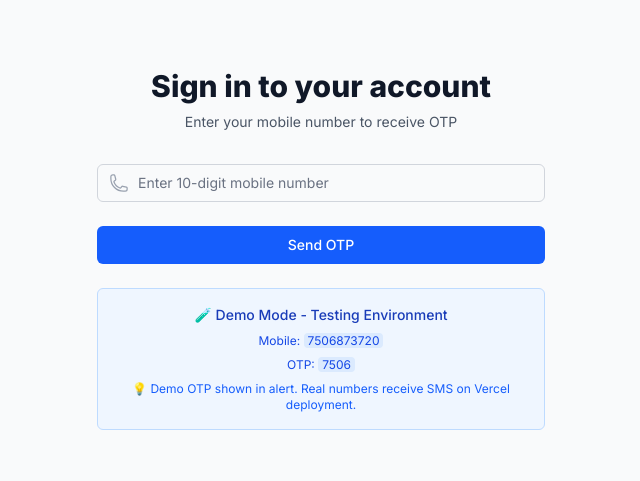
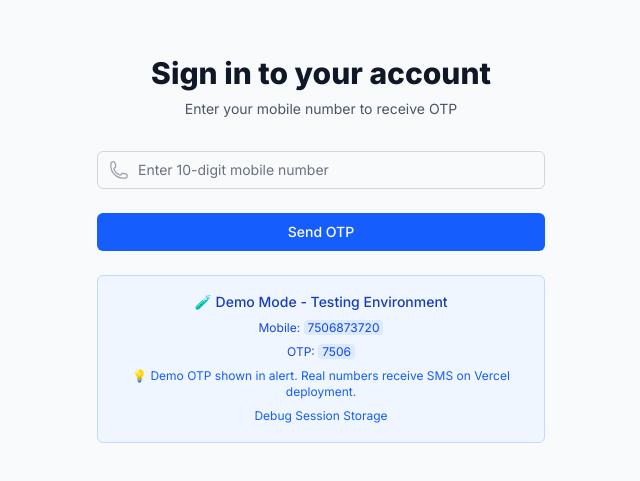
Before and after one commit to webhorsestudio/Nakoda-Partner, a Next.js app: page /login in a window 1280 px wide. Shown: the part 163-644 px from the top of the page, without its empty margins (319-959 px from the left). Built offline with nearby package versions, Linux system fonts and the light colour scheme.

Commit message:
Lgin page OTP testing

```diff
--- a/src/app/login/page.tsx
+++ b/src/app/login/page.tsx
@@ -63,10 +63,10 @@ export default function LoginPage() {
       console.log('API Response:', data);
 
       if (data.success) {
-        // For demo numbers, store the OTP returned from server
+        // For demo numbers, update the stored OTP with the demo OTP
         if (data.otp) {
           sessionStorage.setItem('otp', data.otp);
-          console.log('Demo OTP stored:', data.otp);
+          console.log('Demo OTP updated:', data.otp);
 
           // Show OTP in alert for demo numbers only
           alert(`🔐 Your Demo OTP is: ${data.otp}\n\nThis is a demo OTP. For real numbers, check your SMS.`);
@@ -106,16 +106,7 @@ export default function LoginPage() {
       // Generate OTP
       const otpValue = generateOTP();
 
-      // Store OTP in sessionStorage for verification
-      // For demo numbers, use the specific demo OTP
-      let otpToStore = otpValue;
-      if (mobileNumber === '7506873720') {
-        otpToStore = '7506';
-      } else if (mobileNumber === '9999999999') {
-        otpToStore = '9999';
-      }
-
-      sessionStorage.setItem('otp', otpToStore);
+      // Store mobile number first
       sessionStorage.setItem('mobile', mobileNumber);
 
       // Send OTP via Fast2SMS API
@@ -145,6 +136,12 @@ export default function LoginPage() {
       const storedOtp = sessionStorage.getItem('otp');
       const storedMobile = sessionStorage.getItem('mobile');
 
+      console.log('OTP Verification Debug:', {
+        enteredOtp: otp,
+        storedOtp: storedOtp,
+        storedMobile: storedMobile
+      });
+
       if (!storedOtp || !storedMobile) {
         setError('OTP session expired. Please request a new OTP.');
         setStep('mobile');
@@ -158,11 +155,20 @@ export default function LoginPage() {
       // Check if it's a demo number with specific OTP
       if (storedMobile === '7506873720' && otp === '7506') {
         isValidOtp = true;
+        console.log('Demo OTP 7506 verified successfully');
       } else if (storedMobile === '9999999999' && otp === '9999') {
         isValidOtp = true;
+        console.log('Demo OTP 9999 verified successfully');
       } else if (otp === storedOtp) {
         // For real numbers, check against stored OTP
         isValidOtp = true;
+        console.log('Real OTP verified successfully');
+      } else {
+        console.log('OTP verification failed:', {
+          enteredOtp: otp,
+          storedOtp: storedOtp,
+          storedMobile: storedMobile
+        });
       }
 
       if (isValidOtp) {
@@ -289,6 +295,19 @@ export default function LoginPage() {
                 <p className="text-xs text-blue-600 mt-2">
                   💡 Demo OTP shown in alert. Real numbers receive SMS on Vercel deployment.
                 </p>
+                <button
+                  type="button"
+                  onClick={() => {
+                    console.log('Session Storage Debug:', {
+                      otp: sessionStorage.getItem('otp'),
+                      mobile: sessionStorage.getItem('mobile')
+                    });
+                  }}
+                  className="mt-2 text-xs text-blue-600 hover:text-blue-700"
+                  suppressHydrationWarning
+                >
+                  Debug Session Storage
+                </button>
               </div>
             </div>
           </form>
```
